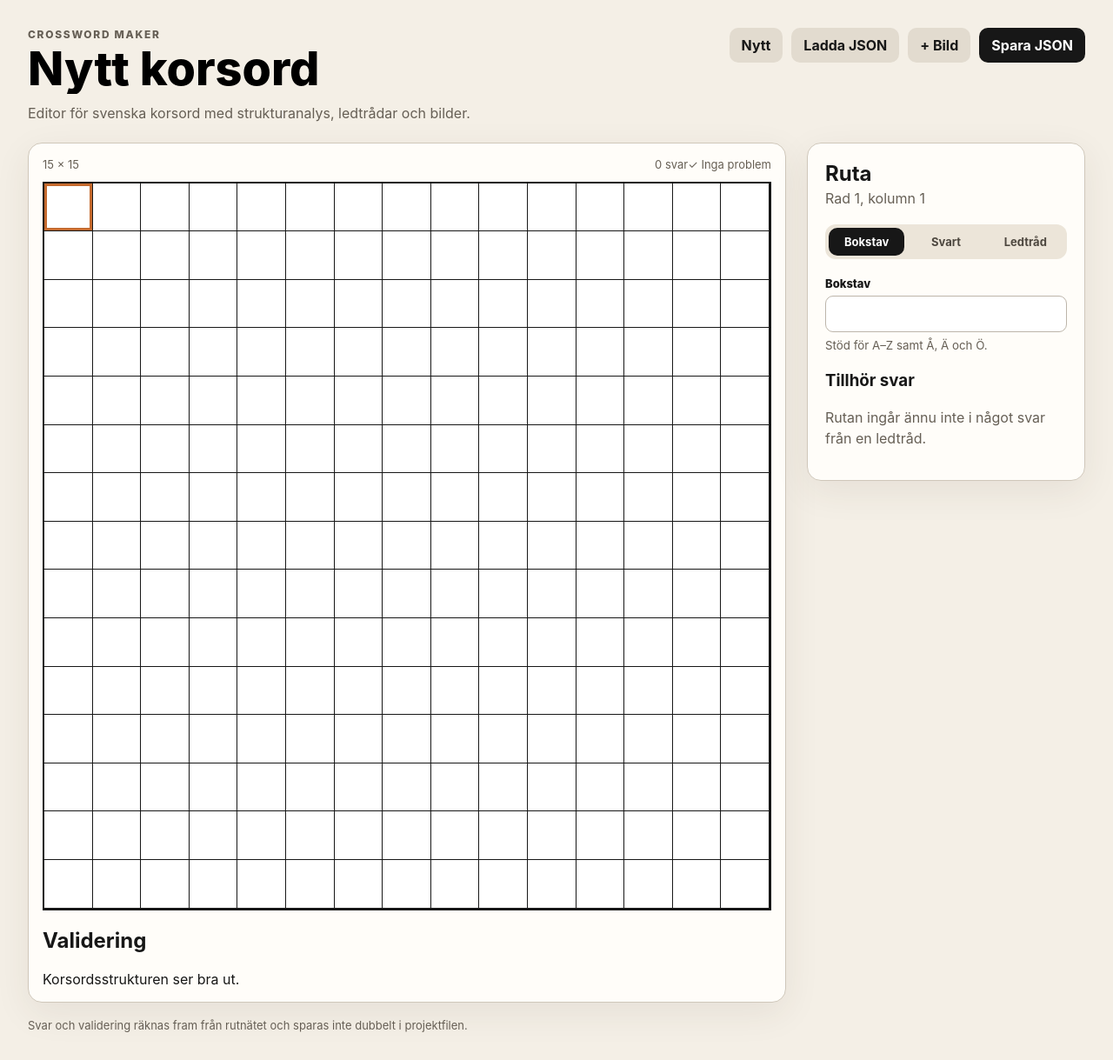
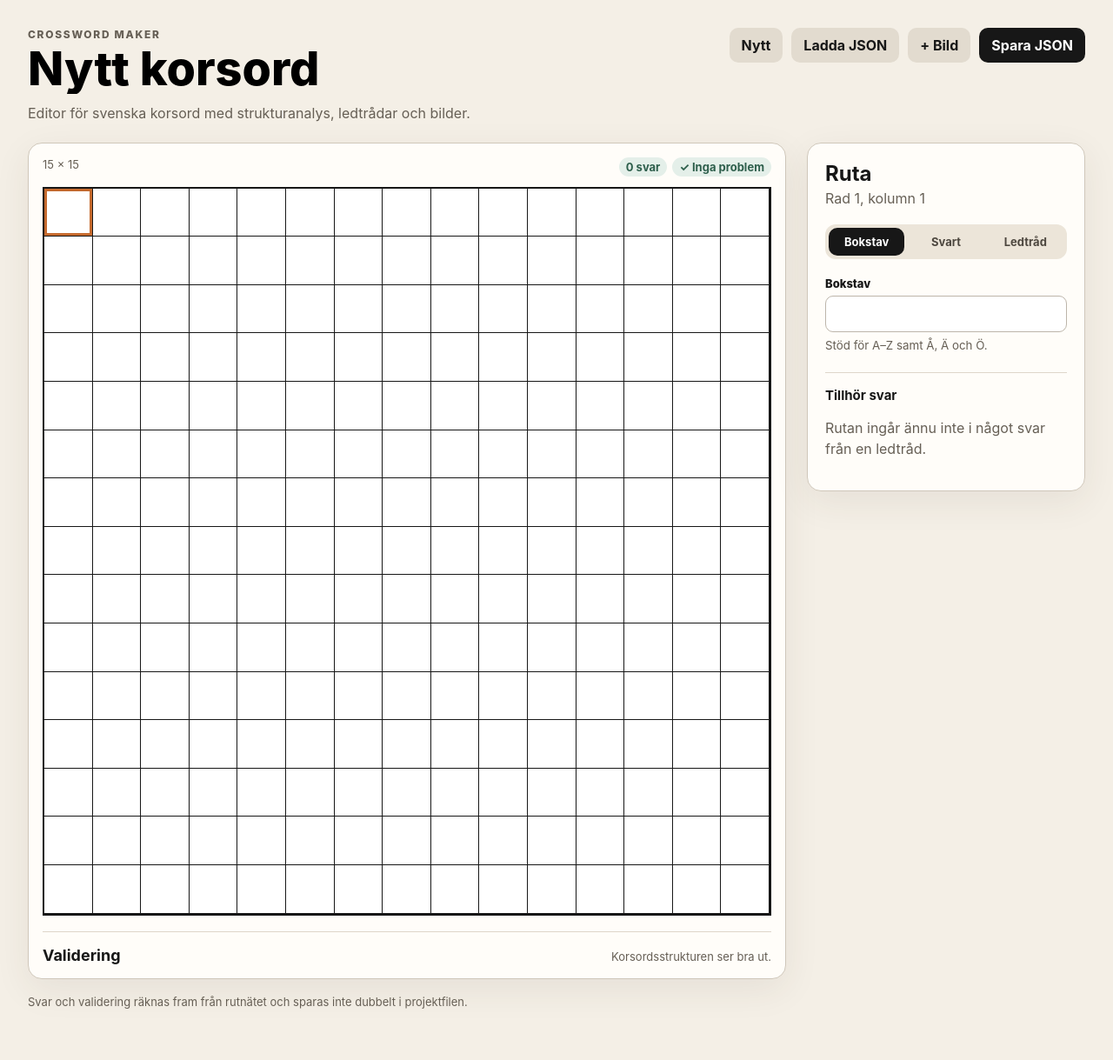
Before and after one commit to unilsson/crossword-maker, a React (Vite) app: page / in a window 1280 px wide. Shown: the whole page at 87% size. After the commit the page ends 1192 px from the top, so only its background shows below. Built offline with nearby package versions, Linux system fonts and the light colour scheme.

Commit message:
feat: style Sprint 2 analysis and validation

```diff
--- a/src/styles.css
+++ b/src/styles.css
@@ -433,3 +433,197 @@ footer {
     grid-template-columns: 1fr;
   }
 }
+
+
+
+.crossword-cell.is-answer-highlighted {
+  background: #fff2b8;
+}
+
+.crossword-cell--clue.is-answer-highlighted {
+  background: #e8dcc9;
+}
+
+.crossword-cell.has-problem::after {
+  content: "";
+  position: absolute;
+  inset: 3px;
+  border: 2px solid #b5482f;
+  pointer-events: none;
+  z-index: 3;
+}
+
+.crossword-cell.is-selected {
+  z-index: 4;
+}
+
+.analysis-status {
+  display: flex;
+  flex-wrap: wrap;
+  gap: 6px;
+  justify-content: flex-end;
+}
+
+.analysis-status span {
+  border-radius: 999px;
+  padding: 3px 8px;
+  font-weight: 700;
+}
+
+.status-ok {
+  background: #e4efe9;
+  color: #2e5f4c;
+}
+
+.status-error {
+  background: #f5ded8;
+  color: #8b341e;
+}
+
+.status-warning {
+  background: #f4ead0;
+  color: #775b15;
+}
+
+.problems-panel {
+  margin-top: 18px;
+  padding-top: 16px;
+  border-top: 1px solid #ded6ca;
+}
+
+.problems-heading {
+  display: flex;
+  justify-content: space-between;
+  gap: 12px;
+  align-items: baseline;
+}
+
+.problems-heading h2 {
+  margin: 0;
+  font-size: 18px;
+}
+
+.problems-heading span {
+  color: #665f55;
+  font-size: 13px;
+}
+
+.problem-list {
+  display: grid;
+  gap: 8px;
+  margin-top: 12px;
+}
+
+.problem-item {
+  display: grid;
+  grid-template-columns: 28px 1fr;
+  gap: 10px;
+  align-items: start;
+  width: 100%;
+  padding: 10px 12px;
+  border: 1px solid #d6cec2;
+  border-radius: 10px;
+  background: #fff;
+  color: #171717;
+  text-align: left;
+  cursor: pointer;
+}
+
+.problem-item:hover {
+  background: #f8f4ed;
+}
+
+.problem-item small {
+  display: block;
+  margin-top: 2px;
+  color: #665f55;
+}
+
+.problem-symbol {
+  display: grid;
+  width: 24px;
+  height: 24px;
+  place-items: center;
+  border-radius: 999px;
+  font-weight: 900;
+}
+
+.problem-item--error .problem-symbol {
+  background: #f5ded8;
+  color: #8b341e;
+}
+
+.problem-item--warning .problem-symbol {
+  background: #f4ead0;
+  color: #775b15;
+}
+
+.answer-membership {
+  margin-top: 20px;
+  padding-top: 16px;
+  border-top: 1px solid #ded6ca;
+}
+
+.answer-membership h3 {
+  margin: 0 0 10px;
+  font-size: 15px;
+}
+
+.answer-card {
+  display: grid;
+  gap: 3px;
+  margin-top: 8px;
+  padding: 10px;
+  border-radius: 10px;
+  background: #f2ece2;
+}
+
+.answer-card small {
+  color: #665f55;
+}
+
+.answer-card code,
+.answer-summary code {
+  font-family: ui-monospace, SFMono-Regular, Menlo, Consolas, monospace;
+  letter-spacing: 0.08em;
+}
+
+.answer-summary {
+  display: flex;
+  justify-content: space-between;
+  gap: 12px;
+  margin-top: 10px;
+  padding: 9px 10px;
+  border-radius: 8px;
+  background: #f2ece2;
+  font-size: 13px;
+}
+
+.inline-issue {
+  margin: 8px 0 0;
+  padding: 8px 10px;
+  border-radius: 8px;
+  font-size: 12px;
+  line-height: 1.4;
+}
+
+.inline-issue--error {
+  background: #f5ded8;
+  color: #7d2f1d;
+}
+
+.inline-issue--warning {
+  background: #f4ead0;
+  color: #6e5312;
+}
+
+@media (max-width: 720px) {
+  .problems-heading {
+    align-items: flex-start;
+    flex-direction: column;
+  }
+
+  .analysis-status {
+    justify-content: flex-start;
+  }
+}
```
